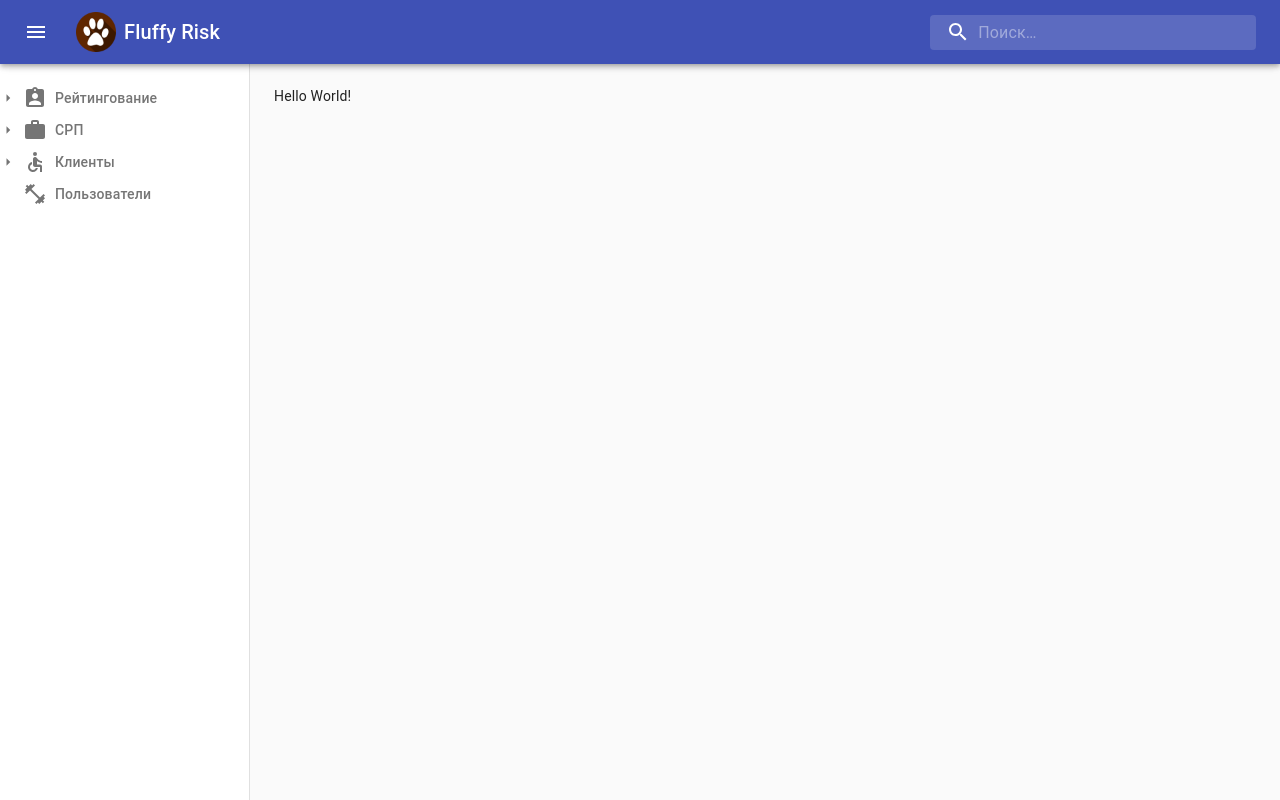
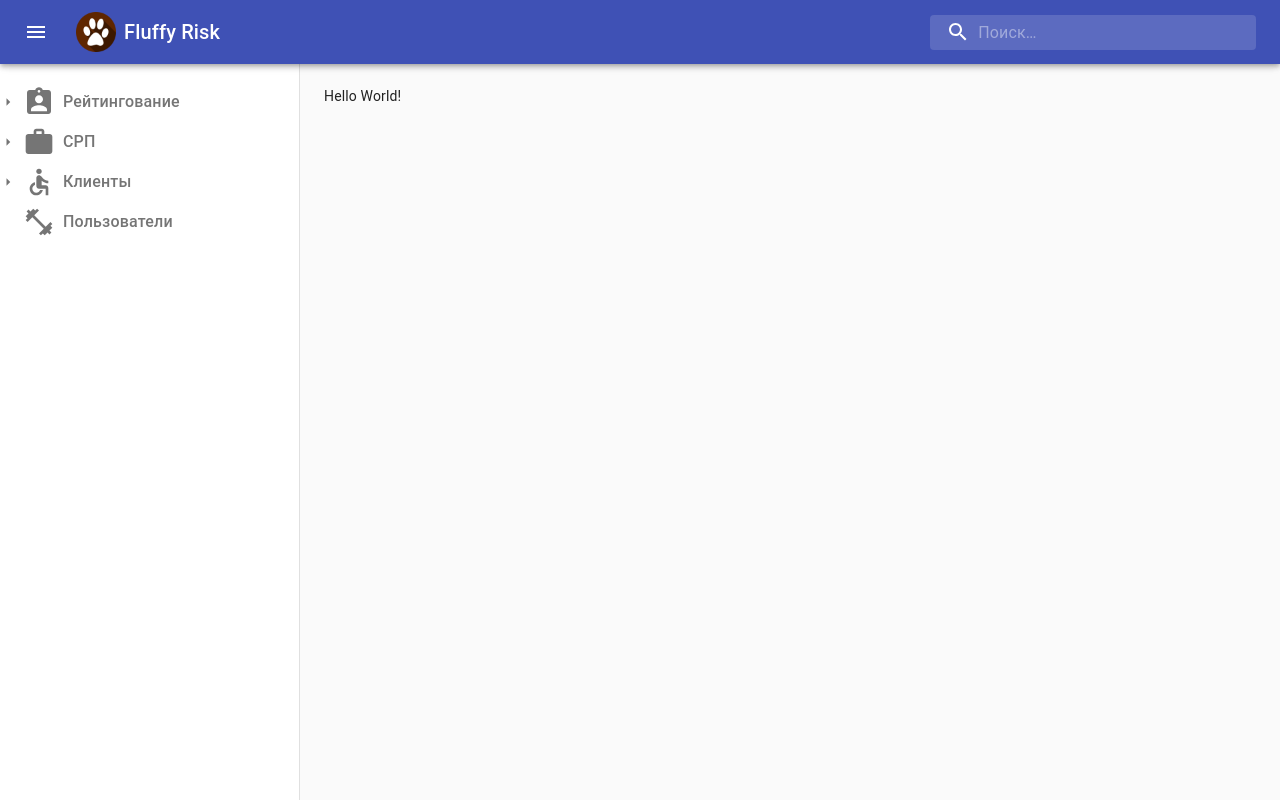
Before and after one commit to Arsainos/fluffy-risk, a React (Create React App) app in the folder client/: page / in a window 1280 px wide. Built offline with nearby package versions, Linux system fonts and the light colour scheme.

Commit message:
<client> some styles over TreeView

```diff
--- a/client/src/components/Layout/Layout.jsx
+++ b/client/src/components/Layout/Layout.jsx
@@ -22,11 +22,11 @@ const useStyles = makeStyles((theme, size) => ({
         zIndex: theme.zIndex.drawer + 1,
     },
     drawer: size => ({
-        width: size.width > Mobile ? '250px' : 'auto',
+        width: size.width > Mobile ? '300px' : 'auto',
         flexShrink: 0,
     }),
       drawerPaper: size => ({
-        width: size.width > Mobile ? '250px' : 'auto',
+        width: size.width > Mobile ? '300px' : 'auto',
         marginBottom: size.width <= Mobile ? '56px' : '0',
         marginTop: size.width > Mobile ? '64px' : '0',
         paddingTop: size.width > Mobile ? '18px' : '9px',
--- a/client/src/components/UI/Drawer/drawer.jsx
+++ b/client/src/components/UI/Drawer/drawer.jsx
@@ -9,7 +9,7 @@ import ClickAwayListener from '@material-ui/core/ClickAwayListener';
 // component styles
 const useStyles = makeStyles({
     list: {
-        width: 250,
+        width: 300,
     },
     fullList: {
         width: 'auto',
--- a/client/src/components/UI/TreeView/TreeItem/treeItem.jsx
+++ b/client/src/components/UI/TreeView/TreeItem/treeItem.jsx
@@ -50,10 +50,12 @@ const useTreeItemStyles = makeStyles((theme) => ({
     },
     labelIcon: {
       marginRight: theme.spacing(1),
+      fontSize: '2rem'
     },
     labelText: {
       fontWeight: 'inherit',
       flexGrow: 1,
+      fontSize: '1rem'
     },
 }));
 
--- a/client/src/components/UI/TreeView/treeView.jsx
+++ b/client/src/components/UI/TreeView/treeView.jsx
@@ -25,9 +25,9 @@ import StyledTreeItem from './TreeItem/treeItem';
 // styles for components
 const useStyles = makeStyles({
   root: {
-    height: 110,
     flexGrow: 1,
-    maxWidth: 400,
+    maxWidth: '600px',
+    boxSizing: 'initial'
   },
 });
 
```
